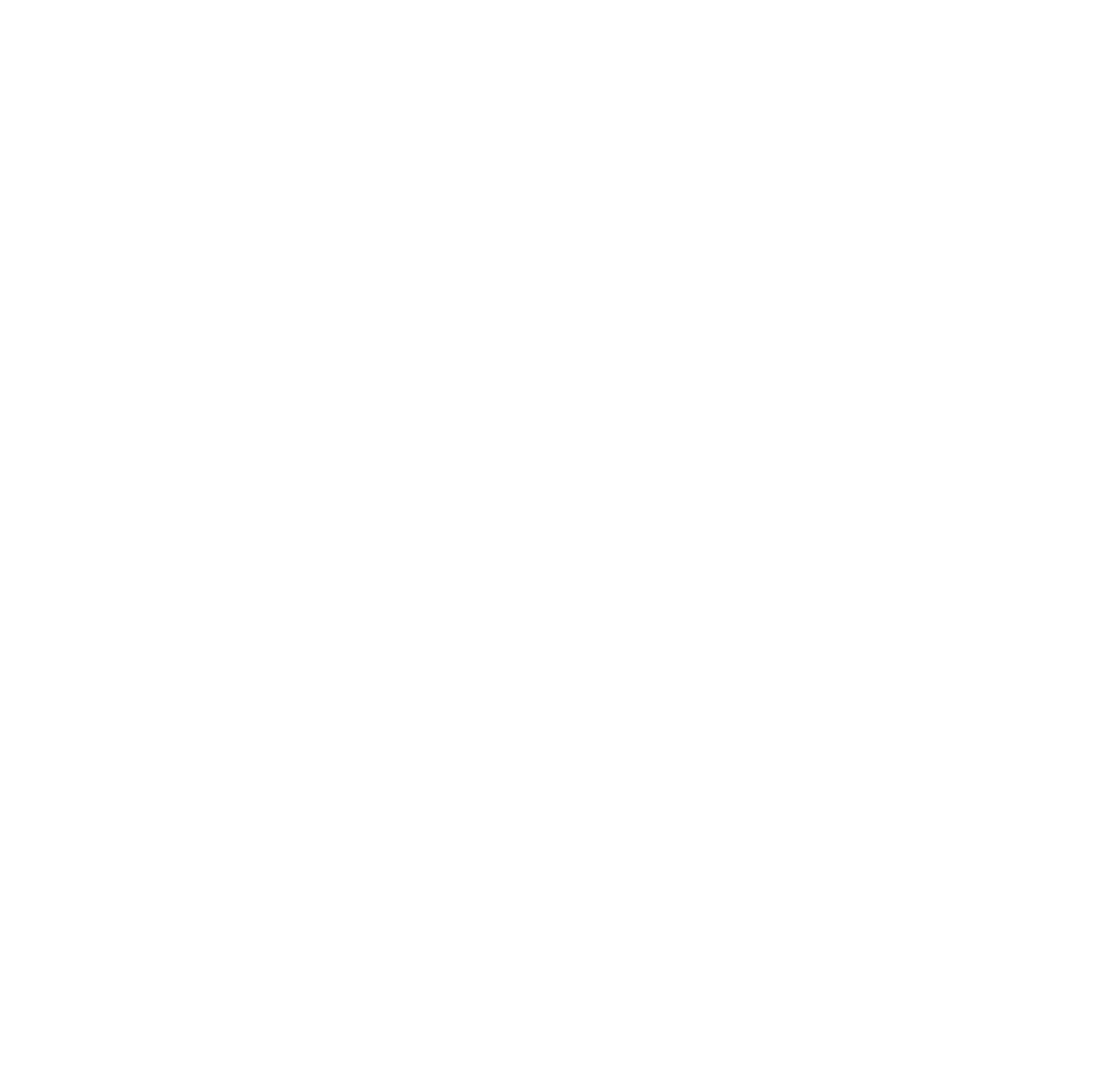
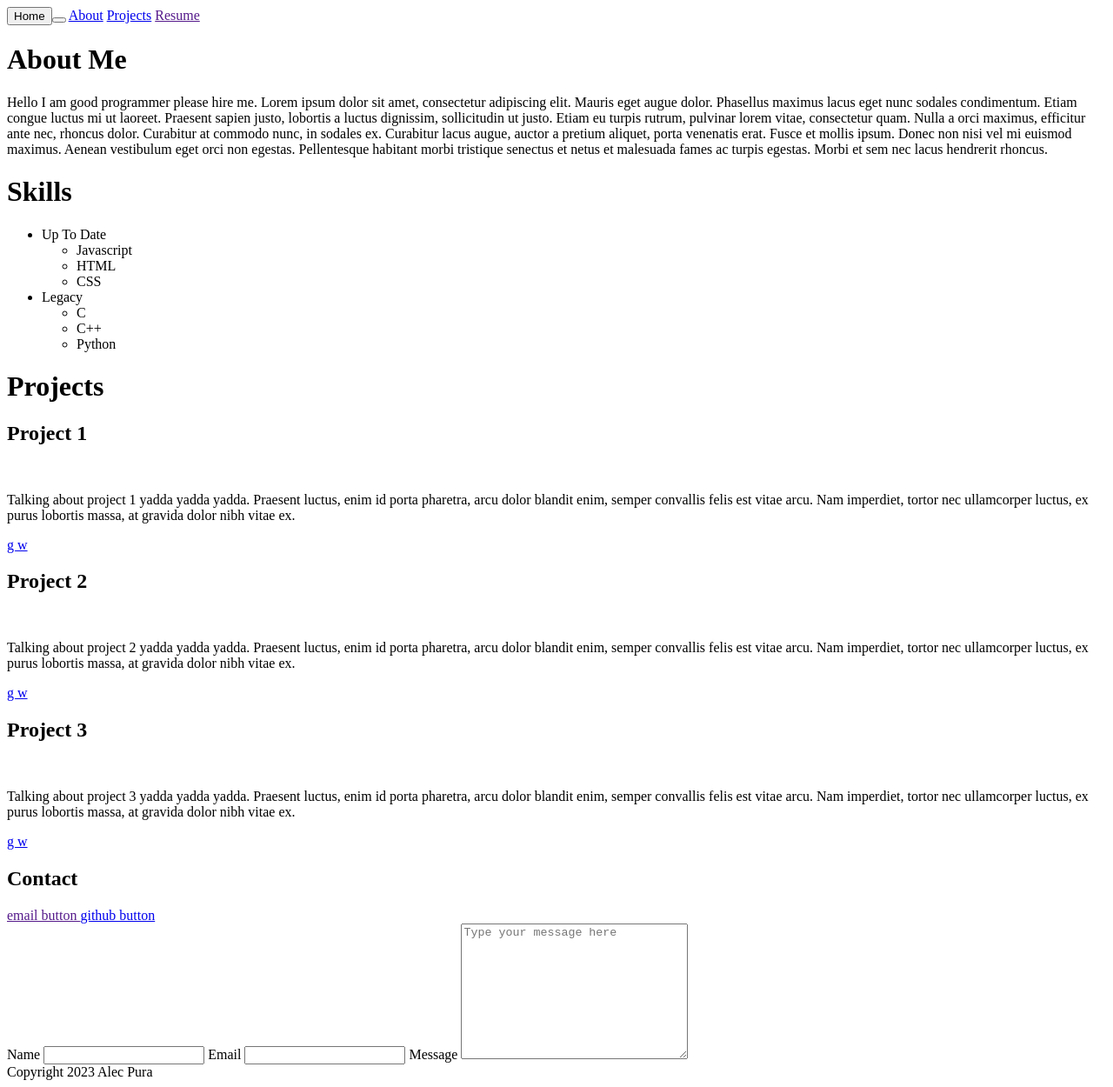
Before and after one commit to GophTheGreat/portfolio, a plain HTML site: page index.html in a window 1280 px wide. Shown: the whole page at 87% size. Before the commit the page ends 800 px from the top, so only its background shows below. Drawn offline with Linux system fonts and the light colour scheme.

Commit message:
First pass HTML setup

```diff
--- a/index.html
+++ b/index.html
@@ -7,5 +7,99 @@
 </head>
 <body>
 
+  <nav>
+    <button>Home <button type="submit"></button></button>
+    <a href="#About">About</a>
+    <a href="#Projects">Projects</a>
+    <a href="">Resume</a>
+  </nav>
+  <main>
+    <a id="About"></a>
+    <div class="aboutMe">
+      <h1>About Me</h1>
+      <p>
+        Hello I am good programmer please hire me. Lorem ipsum dolor sit amet, consectetur adipiscing elit. Mauris eget augue dolor. Phasellus maximus lacus eget nunc sodales condimentum. Etiam congue luctus mi ut laoreet. Praesent sapien justo, lobortis a luctus dignissim, sollicitudin ut justo. Etiam eu turpis rutrum, pulvinar lorem vitae, consectetur quam. Nulla a orci maximus, efficitur ante nec, rhoncus dolor. Curabitur at commodo nunc, in sodales ex. Curabitur lacus augue, auctor a pretium aliquet, porta venenatis erat. Fusce et mollis ipsum. Donec non nisi vel mi euismod maximus. Aenean vestibulum eget orci non egestas. Pellentesque habitant morbi tristique senectus et netus et malesuada fames ac turpis egestas. Morbi et sem nec lacus hendrerit rhoncus.
+      </p>
+    </div>
+
+    <a id="Skills"></a>
+    <div class="skills">
+      <h1>Skills</h1>
+      <ul>
+        <li>Up To Date
+          <ul>
+            <li>Javascript</li>
+            <li>HTML</li>
+            <li>CSS</li>
+          </ul>
+        </li>
+        <li>Legacy
+          <ul>
+            <li>C</li>
+            <li>C++</li>
+            <li>Python</li>
+          </ul>
+        </li>
+      </ul>
+
+    </div>
+    <a id="Projects"></a>
+    <h1>Projects</h1>
+    <div>
+      <h2>Project 1</h2>
+      <img src="" alt="">
+      <p>Talking about project 1 yadda yadda yadda. Praesent luctus, enim id porta pharetra, arcu dolor blandit enim, semper convallis felis est vitae arcu. Nam imperdiet, tortor nec ullamcorper luctus, ex purus lobortis massa, at gravida dolor nibh vitae ex.  </p>
+      <a href="http://github.com">
+        <img src="" alt="">g
+      </a>
+      <a href="website.com">
+        <img src="" alt="">w
+      </a>
+    </div>
+    <div>
+      <h2>Project 2</h2>
+      <img src="" alt="">
+      <p>Talking about project 2 yadda yadda yadda. Praesent luctus, enim id porta pharetra, arcu dolor blandit enim, semper convallis felis est vitae arcu. Nam imperdiet, tortor nec ullamcorper luctus, ex purus lobortis massa, at gravida dolor nibh vitae ex.  </p>
+      <a href="http://github.com">
+        <img src="" alt="">g
+      </a>
+      <a href="website.com">
+        <img src="" alt="">w
+      </a>
+    </div>
+    <div>
+      <h2>Project 3</h2>
+      <img src="" alt="">
+      <p>Talking about project 3 yadda yadda yadda. Praesent luctus, enim id porta pharetra, arcu dolor blandit enim, semper convallis felis est vitae arcu. Nam imperdiet, tortor nec ullamcorper luctus, ex purus lobortis massa, at gravida dolor nibh vitae ex.  </p>
+      <a href="http://github.com">
+        <img src="" alt="">g
+      </a>
+      <a href="website.com">
+        <img src="" alt="">w
+      </a>
+    </div>
+  </main>
+  <section>
+    <h1>Contact</h1>
+    <a href="">
+      email button
+    </a>
+    <a href="http://www.github.com">
+      github button
+    </a>
+    <form action="">
+      <label for="name">Name</label>
+      <input type="text" name="name" id="">
+      <label for="email">Email</label>
+      <input type="email" name="email" id="">
+      <label for="message">Message</label>
+      <textarea name="message" id="" cols="30" rows="10" placeholder="Type your message here"></textarea>
+    </form>
+  </section>
+
+
+  <footer>
+    Copyright 2023 Alec Pura
+  </footer>
 </body>
 </html>
```
